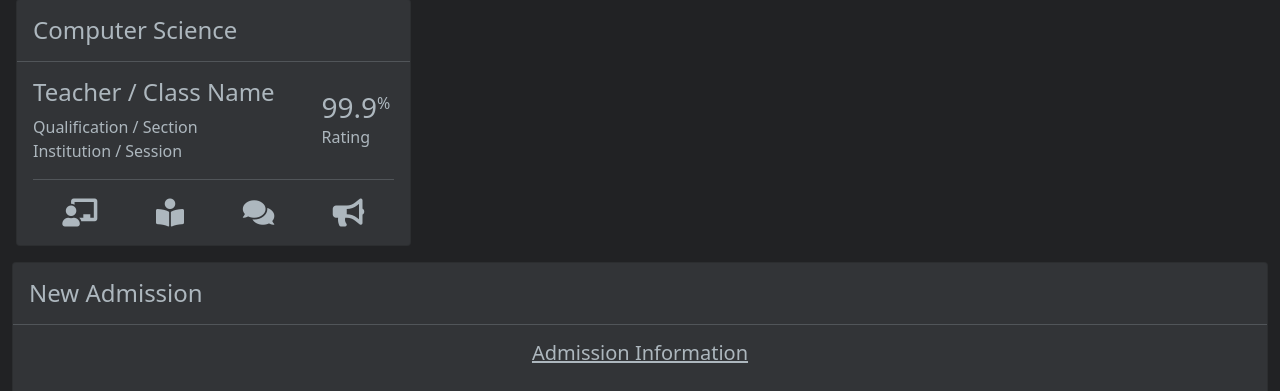
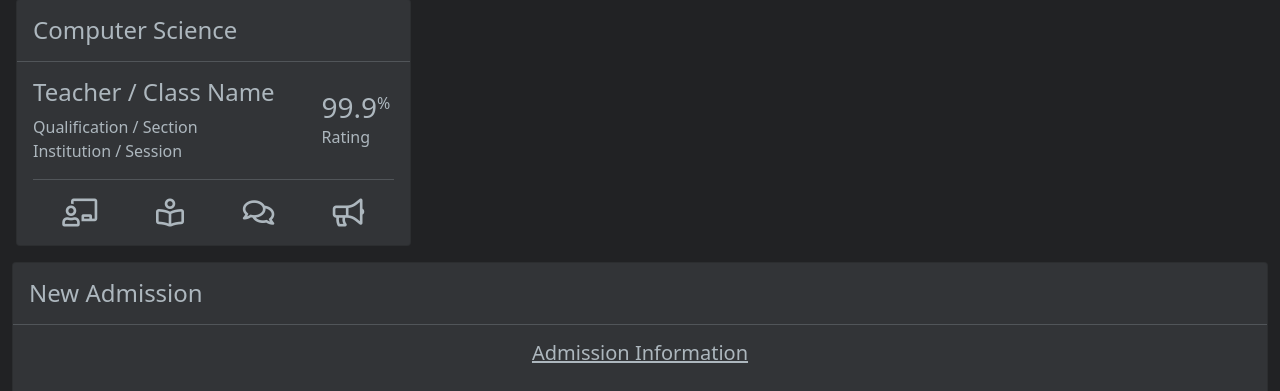
Before and after one commit to NumanNaseerNomi/NOMi.DAS.LMS, a PHP site: page / in a window 1280 px wide. Shown: the part 65-456 px from the top of the page. Run offline with PHP 8.4, Linux system fonts and the light colour scheme.

Commit message:
Update subjectCard.php

```diff
--- a/NOMi/iDAS/components/subjectCard.php
+++ b/NOMi/iDAS/components/subjectCard.php
@@ -22,10 +22,10 @@
         </div>
         <hr/>
         <div class="d-flex justify-content-around h3 m-0">
-          <a title="ClassWork" role="button" href=""><i class="fas fa-chalkboard-teacher"></i></a>
-          <a title="HomeWork" role="button" href=""><i class="fas fa-book-reader"></i></a>
-          <a title="Discussion Board" role="button" href=""><i class="fas fa-comments"></i></a>
-          <a title="Announcements" role="button" href=""><i class="fas fa-bullhorn"></i></a>
+          <a title="ClassWork" role="button" href=""><i class="far fa-chalkboard-teacher"></i></a>
+          <a title="HomeWork" role="button" href=""><i class="far fa-book-reader"></i></a>
+          <a title="Discussion Board" role="button" href=""><i class="far fa-comments"></i></a>
+          <a title="Announcements" role="button" href=""><i class="far fa-bullhorn"></i></a>
         </div>
       </div>
     </div>
```
